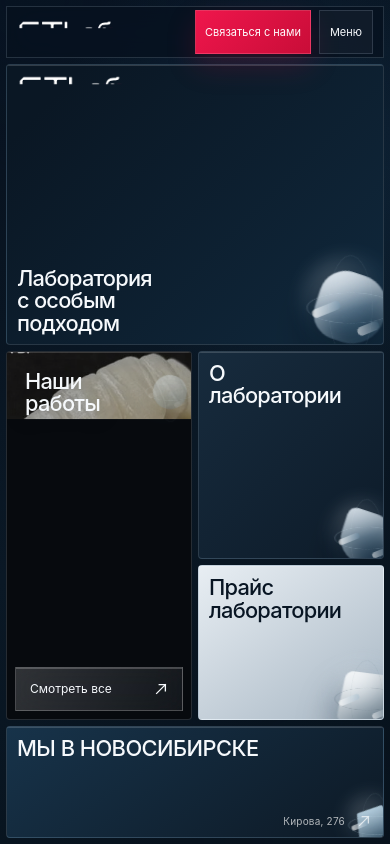
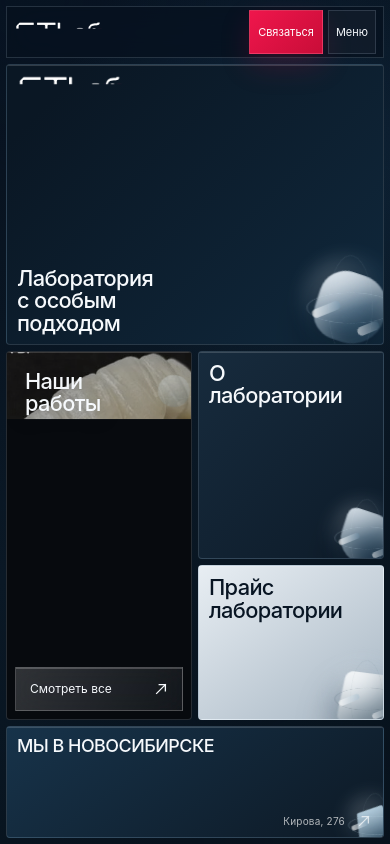
Before and after one commit to MishkaStrategy/Stlab, a React (Vite) app: page / in a window 390 px wide. Built offline with nearby package versions, Linux system fonts and the light colour scheme.

Commit message:
Harden mobile layout against text and header overflow

```diff
--- a/src/styles/responsive.css
+++ b/src/styles/responsive.css
@@ -1,42 +1,67 @@
 @media (max-width: 820px) {
   :root { --gap: 6px; }
   .app-shell { padding:var(--gap); }
-  .site-header { height:58px; grid-template-columns:auto 1fr auto; gap:8px; padding:0 10px; }
-  .brand-lockup--compact { width:108px; }
+  .site-header { height:58px; grid-template-columns:auto minmax(0,1fr) auto; gap:7px; padding:0 9px; }
+  .header-logo { width:auto; max-width:108px; }
+  .brand-lockup--compact { width:108px; max-width:100%; }
   .desktop-nav { display:none; }
-  .header-cta { justify-self:end; min-height:44px; padding:0 12px; font-size:12px; }
-  .mobile-menu-button { display:block; min-height:44px; border:1px solid var(--line); background:rgba(255,255,255,.04); padding:0 10px; cursor:pointer; }
+  .header-cta { justify-self:end; min-height:44px; padding:0 11px; font-size:12px; white-space:nowrap; }
+  .mobile-menu-button { display:block; min-width:52px; min-height:44px; border:1px solid var(--line); background:rgba(255,255,255,.04); padding:0 9px; cursor:pointer; }
   .mobile-nav { display:grid; grid-template-columns:repeat(2,1fr); }
   .bento-grid { height:calc(100dvh - 58px - var(--gap) - var(--gap) - var(--gap)); grid-template-columns:repeat(4,minmax(0,1fr)); grid-template-rows:minmax(0,1.7fr) minmax(0,1.3fr) minmax(0,.95fr) minmax(0,.72fr); grid-template-areas:"hero hero hero hero" "works works about about" "works works price price" "contacts contacts contacts contacts"; }
   .bento-card { padding:13px; }
-  .bento-card h1,.bento-card h2 { max-width:88%; font-size:clamp(18px,6vw,30px); }
+  .bento-card h1,.bento-card h2 { max-width:88%; font-size:clamp(18px,6vw,30px); line-height:1.02; letter-spacing:-.03em; }
+  .bento-card--contacts h2 { max-width:72%; font-size:clamp(16px,4.7vw,22px); line-height:1.04; }
   .bento-card--hero .brand-lockup { width:126px; }
   .hero-copy { left:13px; bottom:13px; }
   .card-link { display:none; }
   .dental-object { width:125px; right:-30px; bottom:-26px; }
-  .dental-object--about,.dental-object--price { width:92px; }.dental-object--works { width:70px; right:-14px; top:5px; bottom:auto; }.dental-object--contacts { width:76px; }
+  .dental-object--about,.dental-object--price { width:92px; }.dental-object--works { width:66px; right:-16px; top:6px; bottom:auto; opacity:.4; }.dental-object--contacts { width:76px; }
   .glass-button { min-height:44px; font-size:12px; }
   .location-meta { bottom:12px; left:auto; right:12px; }
   .expanded-panel { inset:6px; }
   .expanded-panel__header { height:58px; padding:0 12px; }
-  .expanded-panel > .dental-object.is-expanded { width:78vw; right:-28vw; bottom:-12vw; opacity:.42; }
+  .expanded-panel > .dental-object.is-expanded { width:72vw; right:-30vw; bottom:-14vw; opacity:.24; }
   .expanded-content { height:calc(100% - 58px); padding:18px 14px 16px; }
-  .expanded-content h2 { font-size:clamp(34px,11vw,58px); }
-  .expanded-content--hero { max-width:100%; justify-content:flex-start; padding-top:28px; overflow:auto; }
+  .expanded-content h2 { font-size:clamp(34px,11vw,58px); line-height:1; letter-spacing:-.04em; }
+  .expanded-content--hero { max-width:100%; justify-content:flex-start; padding-top:28px; overflow:auto; overscroll-behavior:contain; }
   .expanded-content--hero > p { font-size:14px; max-width:92%; }
   .advantages { grid-template-columns:1fr; gap:6px; margin:16px 0; }
   .advantages article { min-height:92px; display:grid; grid-template-columns:42px 1fr; grid-template-rows:auto auto; column-gap:12px; align-items:center; padding:12px; }.advantages .mini-orb { grid-row:1/3; }.advantages strong { margin:0; font-size:16px; }.advantages small { margin:0; }
-  .expanded-content--about { display:block; overflow:auto; }.about-bento { grid-template-columns:1fr; margin-top:22px; }.about-bento article { min-height:120px; }.about-bento article strong { margin-top:22px; }
+  .expanded-content--about { display:block; overflow:auto; overscroll-behavior:contain; }.about-bento { grid-template-columns:1fr; margin-top:22px; }.about-bento article { min-height:120px; }.about-bento article strong { margin-top:22px; }
   .expanded-content--price { display:block; overflow:hidden; }.expanded-content--price .expanded-title { margin-bottom:18px; }.expanded-content--price h2 { font-size:42px; }.price-list { height:calc(100% - 92px); padding-right:2px; }.price-list li { font-size:12px; gap:10px; }
-  .expanded-content--works { gap:12px; }.expanded-content--works h2 { font-size:42px; }.works-slider-controls { top:-50px; }.works-slider-controls .icon-button { width:44px; height:44px; }.work-slide { flex-basis:88vw; grid-template-columns:1fr; grid-template-rows:minmax(0,1fr) auto; }.work-slide__copy { padding:14px; }.work-slide__copy h3 { font-size:24px; }.work-slide__copy p { font-size:13px; }
-  .expanded-content--contacts { display:flex; flex-direction:column; overflow:auto; gap:14px; }.contacts-copy { flex:0 0 auto; }.contacts-copy h2 { font-size:44px; }.contacts-copy dl { margin:14px 0; }.contacts-copy dl div { grid-template-columns:82px 1fr; }.map-shell { flex:0 0 280px; min-height:280px; }
+  .expanded-content--works { gap:12px; }.expanded-content--works h2 { font-size:42px; }.works-slider-controls { top:-50px; }.works-slider-controls .icon-button { width:44px; height:44px; }.work-slide { flex-basis:88vw; grid-template-columns:1fr; grid-template-rows:minmax(0,1fr) auto; }.works-slider-shell--single .work-slide { flex-basis:100%; }.work-slide__copy { padding:14px; }.work-slide__copy h3 { font-size:24px; }.work-slide__copy p { font-size:13px; }
+  .expanded-content--contacts { display:flex; flex-direction:column; overflow:auto; overscroll-behavior:contain; gap:14px; }.contacts-copy { flex:0 0 auto; }.contacts-copy h2 { font-size:44px; line-height:.96; }.contacts-copy dl { margin:14px 0; }.contacts-copy dl div { grid-template-columns:82px 1fr; }.map-shell { flex:0 0 280px; min-height:280px; }
 }
+
+@media (max-width: 430px) {
+  .header-logo { max-width:96px; }
+  .brand-lockup--compact { width:96px; }
+  .header-cta__wide { display:none; }
+  .header-cta__short { display:inline; }
+  .header-cta { padding:0 9px; }
+}
+
 @media (max-width: 390px), (max-height: 760px) and (max-width:820px) {
-  .site-header { height:52px; }.header-cta { padding:0 9px; font-size:11px; }.mobile-menu-button { min-height:44px; font-size:11px; }.brand-lockup--compact { width:96px; }
+  .site-header { height:52px; gap:5px; padding:0 7px; }.header-cta { padding:0 8px; font-size:11px; }.mobile-menu-button { min-width:48px; min-height:44px; font-size:11px; padding:0 7px; }.header-logo{max-width:88px}.brand-lockup--compact { width:88px; }
   .bento-grid { height:calc(100dvh - 52px - var(--gap) - var(--gap) - var(--gap)); grid-template-rows:minmax(0,1.55fr) minmax(0,1.15fr) minmax(0,.85fr) minmax(0,.62fr); }
-  .bento-card { padding:10px; }.bento-card h1,.bento-card h2 { font-size:clamp(17px,5.6vw,25px); }.hero-copy { left:10px; bottom:10px; }.bento-card--hero .brand-lockup{width:105px}.glass-button{left:8px;right:8px;bottom:8px;min-height:44px}.location-meta{font-size:10px;bottom:9px}
+  .bento-card { padding:10px; }.bento-card h1,.bento-card h2 { font-size:clamp(17px,5.6vw,25px); }.bento-card--contacts h2{font-size:clamp(15px,4.6vw,19px);max-width:70%}.hero-copy { left:10px; bottom:10px; }.bento-card--hero .brand-lockup{width:105px}.glass-button{left:8px;right:8px;bottom:8px;min-height:44px}.location-meta{font-size:10px;bottom:9px}
   .expanded-content { padding:14px 11px; }.expanded-content h2 { font-size:clamp(31px,10vw,48px); }.expanded-content--hero > p { font-size:12px; line-height:1.45; }.advantages article { min-height:78px; }.advantages small { font-size:10px; }.primary-button { min-height:44px; }.map-shell { flex-basis:220px; min-height:220px; }
+  .contact-modal { padding:18px 16px; }
 }
+
+@media (max-height: 700px) and (min-width: 821px) {
+  :root { --gap: 7px; }
+  .site-header { height:52px; }
+  .bento-grid { height:calc(100dvh - 52px - var(--gap) - var(--gap) - var(--gap)); }
+  .bento-card { padding:16px; }
+  .bento-card h1,.bento-card h2 { font-size:clamp(20px,2.1vw,34px); }
+  .expanded-panel__header { height:56px; }
+  .expanded-content { height:calc(100% - 56px); padding:20px 26px; }
+  .advantages { margin:14px 0; }
+  .advantages article { min-height:116px; }
+}
+
 @media (prefers-reduced-motion: reduce) {
   *, *::before, *::after { scroll-behavior:auto !important; animation-duration:.01ms !important; animation-iteration-count:1 !important; transition-duration:.01ms !important; }
   .dental-object { transform:none !important; }
```
